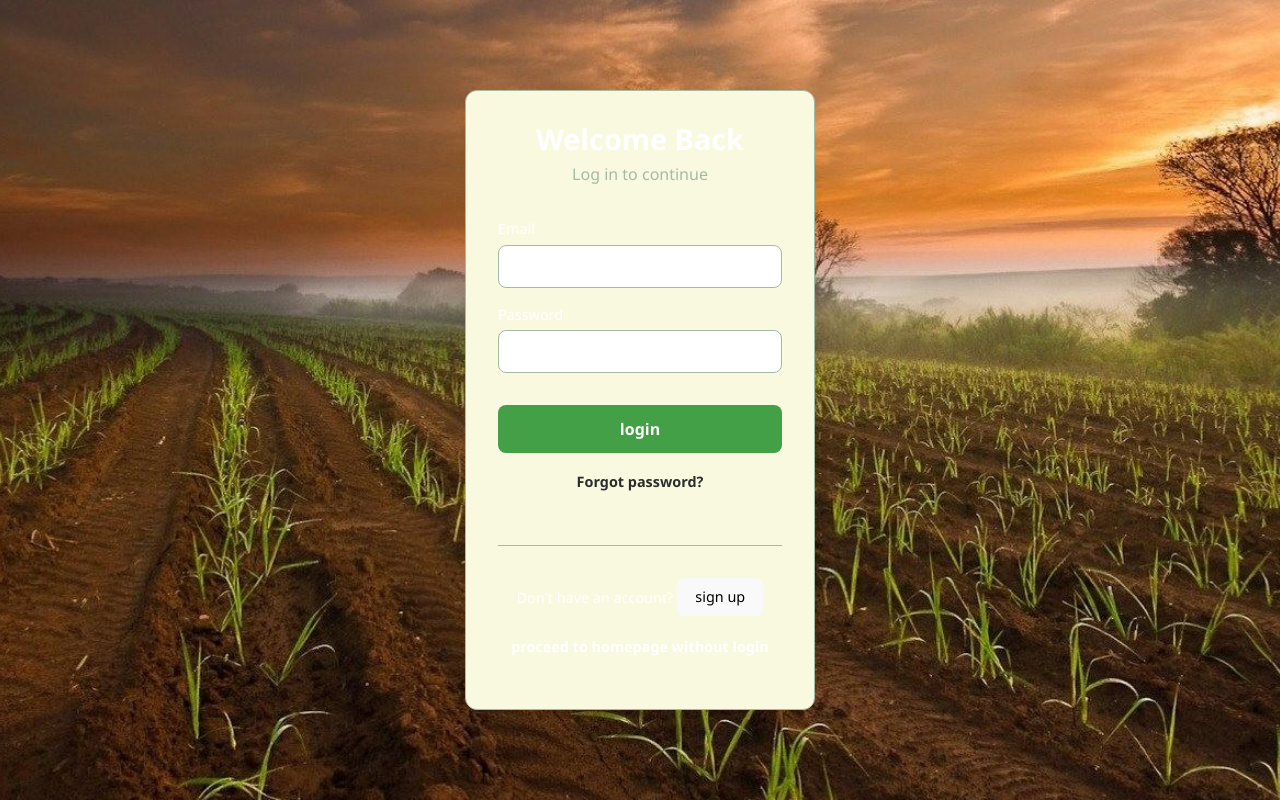
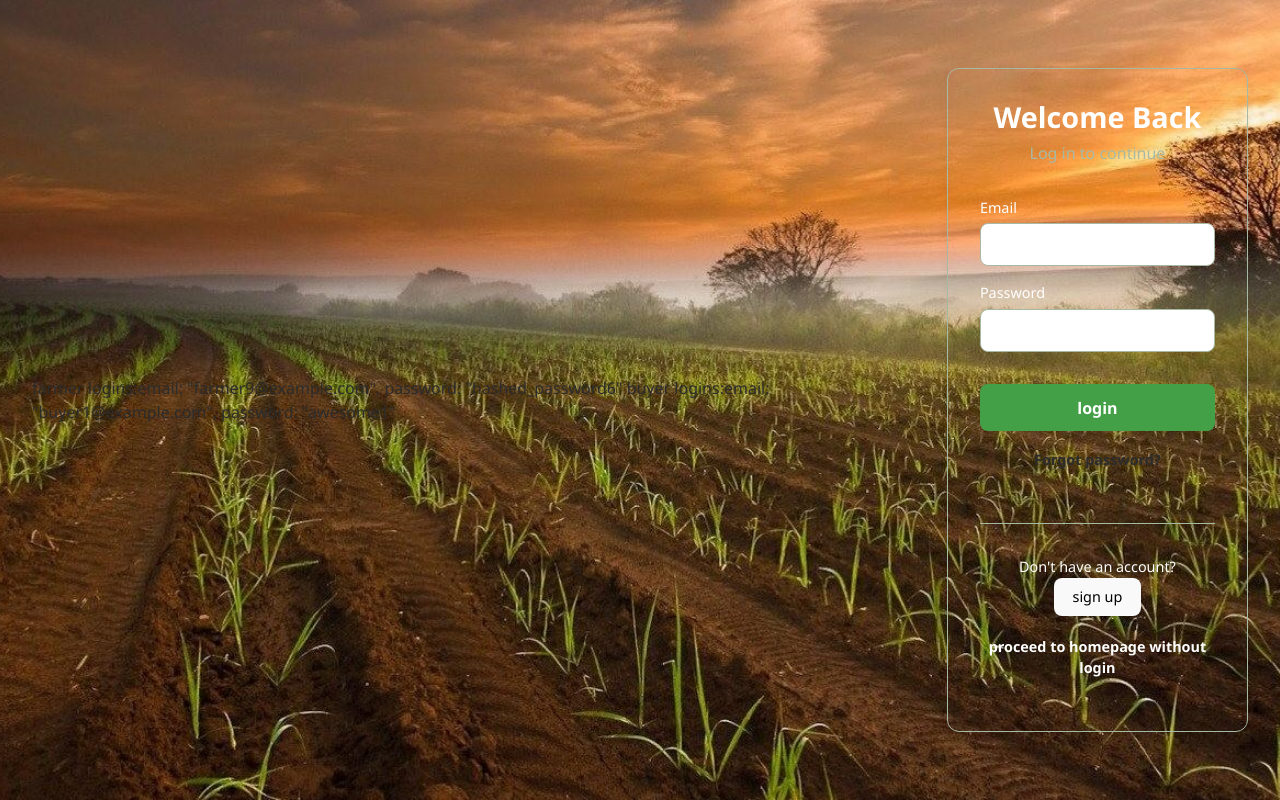
Before and after one commit to franco950/Agri-marketplace-client, a React (Vite) app in the folder client/: page /Agri-marketplace-client/login in a window 1280 px wide. Built offline with nearby package versions, Linux system fonts and the light colour scheme; no server answers; a web font is replaced by a local one.

Commit message:
add logins

```diff
--- a/client/src/loginpage.css
+++ b/client/src/loginpage.css
@@ -15,7 +15,7 @@
   /* Card container */
   .login-card {
 
-    background-color: #F9f9E0;
+
     border: 1px solid #A8B9A3; /* Sage Gray */
     border-radius: 12px;
     padding: 2rem;
--- a/client/src/loginpage.tsx
+++ b/client/src/loginpage.tsx
@@ -67,6 +67,8 @@ function LoginPage(){
     return(<>
 
     <div className="login-page">
+      farmer logins:email: "farmer9@example.com", password: "hashed_password6"
+      buyer logins:email: "buyer1@example.com", password: "awesome1"
       <div className="login-card">
         <h1 className="login-title">Welcome Back</h1>
         <p className="login-subtitle">Log in to continue</p>
```
